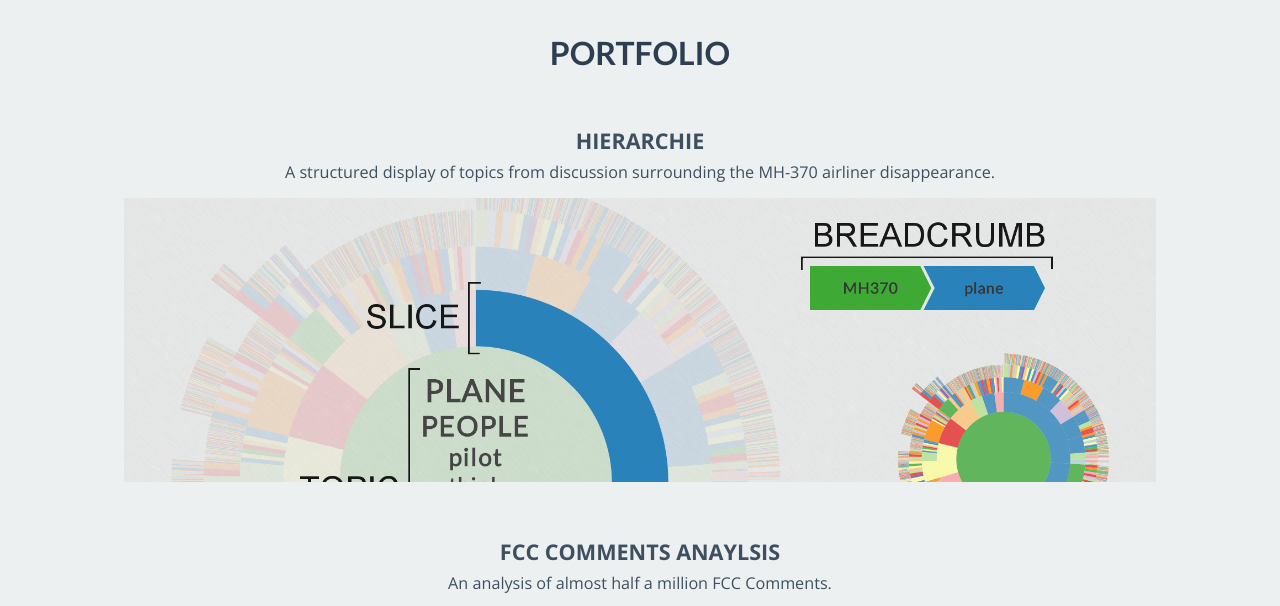
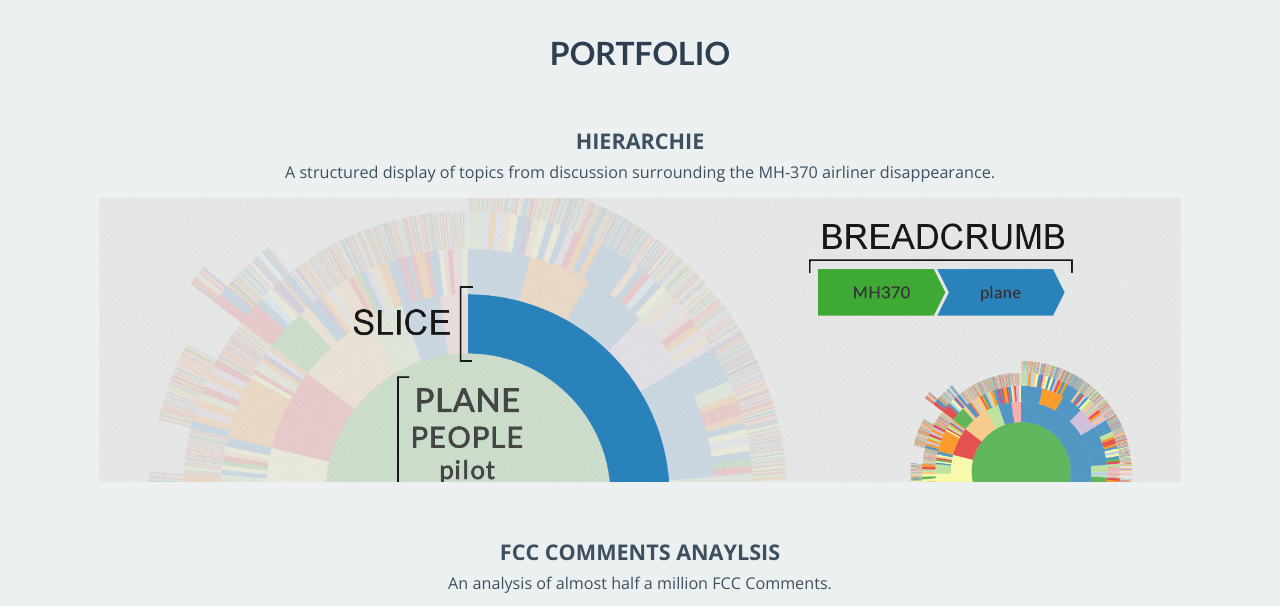
Before and after one commit to mlvl/mlvl.github.io, a website: page index.html in a window 1280 px wide. Shown: the part 760-1366 px from the top of the page. Drawn offline with nearby package versions, Linux system fonts and the light colour scheme; files that its build step writes are made by us from their sources.

Commit message:
Adjust portfolio item width

```diff
--- a/app/styles/main.scss
+++ b/app/styles/main.scss
@@ -235,7 +235,6 @@ $carrot: #E67E22;
                 opacity: 1;
             }
             .portfolio-item-wrapper {
-                width: 61em;
                 margin-left: auto;
                 margin-right: auto;
                 .item-title {
```
Also changed, not shown: app/styles/main.css.
